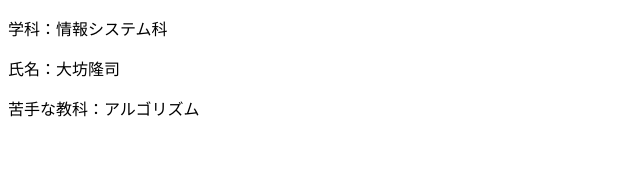
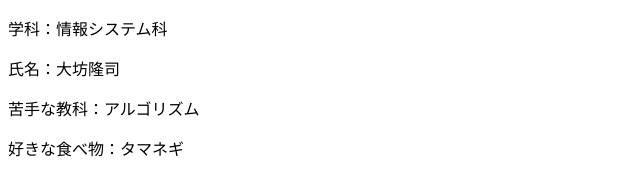
Before and after one commit to Fujikawa-R/branch-test, a plain HTML site: page profile_B.html in a window 1280 px wide. Shown: the whole page, without its empty margins (0-640 px from the left). Drawn offline with Linux system fonts and the light colour scheme.

Commit message:
Bのプロフィール追記済み

```diff
--- a/profile_B.html
+++ b/profile_B.html
@@ -9,5 +9,6 @@
     <p>学科：情報システム科</p>
     <p>氏名：大坊隆司</p>
     <p>苦手な教科：アルゴリズム</p>
+    <p>好きな食べ物：タマネギ</p>
 </body>
 </html>
```
